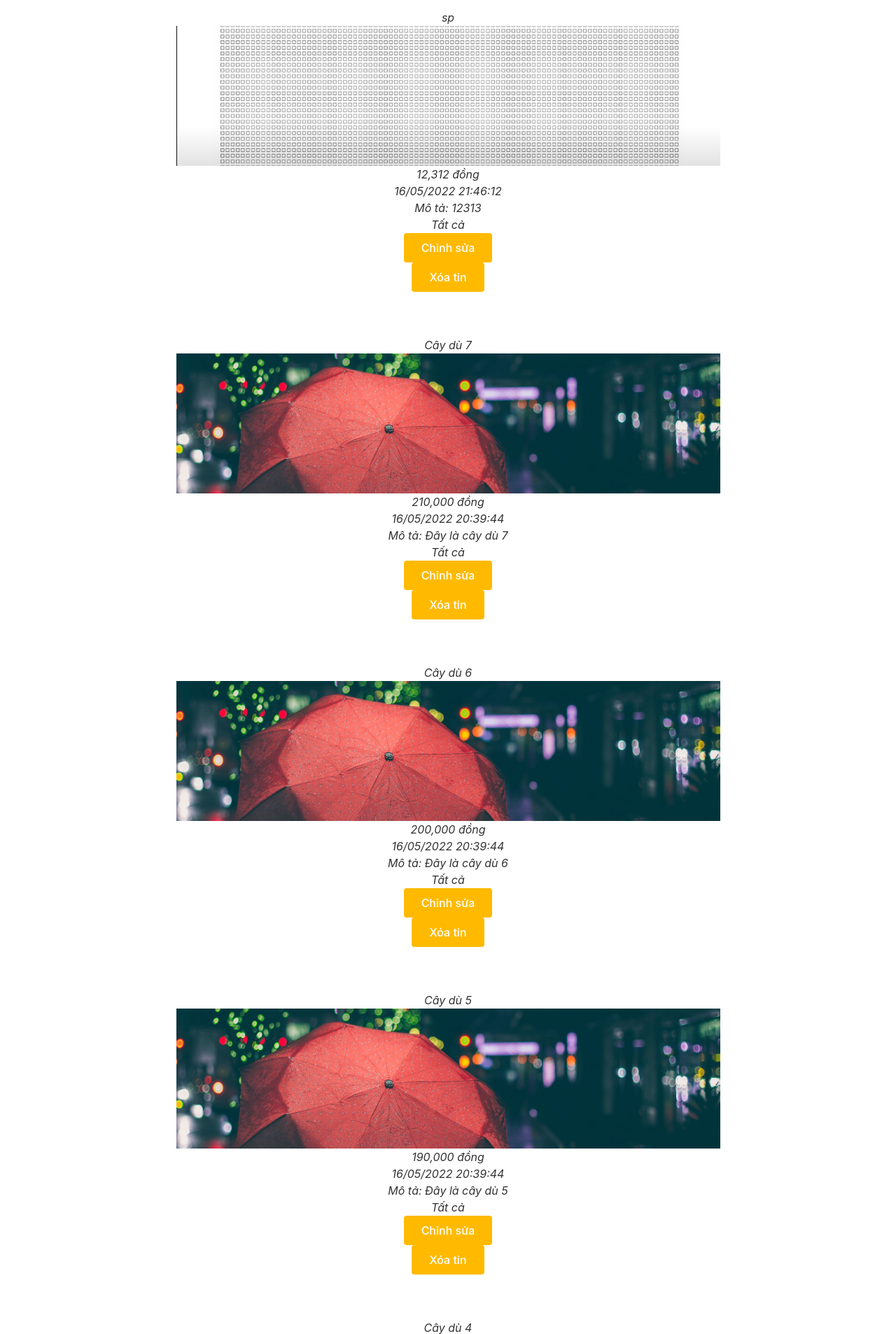
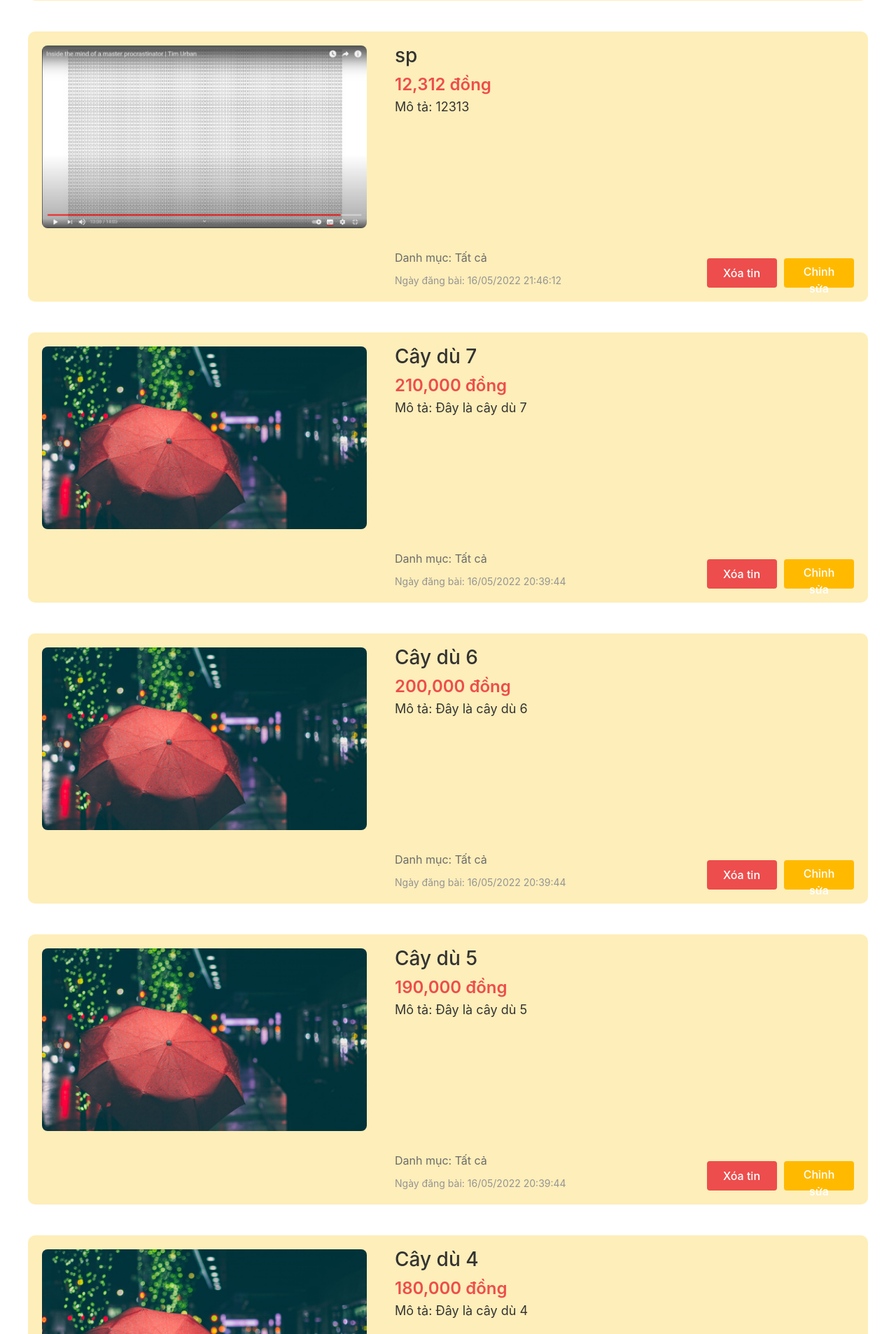
Before and after one commit to dangpham205/choHoiTot.com, a Flask app: a page that uses app/templates/profile/profile.html in a window 1280 px wide. Shown: the part 1353-3259 px from the top of the page at 70% size. Run offline with Flask 2, Linux system fonts and the light colour scheme; a user stored in the database is signed in; data comes from the database, SQL or seed files in the repository; both versions use the stored data as it was after the commit; parts of the project's set-up code (start-up, migrations or seed data) failed here and were passed over; some libraries are stand-ins or nearby versions.

Commit message:
Update UI

```diff
--- a/app/templates/includes/add_items_modals.html
+++ b/app/templates/includes/add_items_modals.html
@@ -43,9 +43,6 @@
             {{ addForm.submit(class="btn btn-lg btn-block") }}
           </form>
         </div>
-        <div class="modal-footer">
-
-        </div>
       </div>
     </div>
   </div>
--- a/app/templates/includes/delete_items_modals.html
+++ b/app/templates/includes/delete_items_modals.html
@@ -7,17 +7,17 @@
 <!-- Purchase Confirm -->
 <div class="modal fade" id="Modal-Delete-{{ product.id }}"
      tabindex="-1"
-     aria-labelledby="exampleModalLabel" aria-hidden="true">
+     aria-labelledby="exampleModalLabel" aria-hidden="true" style="color: #fff">
   <div class="modal-dialog">
     <div class="modal-content">
       <div class="modal-header">
         <h5 class="modal-title" id="ModalLabel">
           <!-- -->
-            Mua sản phẩm
+            Xóa sản phẩm
         </h5>
         <button type="button" class="close"
                 data-dismiss="modal" aria-label="Close">
-          <span aria-hidden="true" style="color: #333;">x</span>
+          <span aria-hidden="true" style="color: white;">x</span>
         </button>
       </div>
       <form method="POST" action="{{ url_for('main.purchase', product_id = product.id)}}">
@@ -28,13 +28,10 @@
           </h4>
           <br>
           <h6 class="text-center">
-            Bấm <b>Mua ngay</b> để mua sản phẩm này <br>
+            Bấm <b>Xóa</b> để mua sản phẩm này <br>
             <br>
-            <button type="submit" class="btn">Mua ngay</button>
+            <button type="submit" class="btn" style="padding: 6px 32px;">Xóa</button>
           </h6>
-        </div>
-        <div class="modal-footer">
-
         </div>
       </form>
     </div>
--- a/app/templates/includes/update_items_modals.html
+++ b/app/templates/includes/update_items_modals.html
@@ -6,7 +6,7 @@
   <!-- More Info -->
   <div class="modal fade" id="Modal-Update-{{ product.id }}"
        tabindex="-1"
-       aria-labelledby="exampleModalLabel" aria-hidden="true">
+       aria-labelledby="exampleModalLabel" aria-hidden="true" style="text-align: left; color: #fff;">
     <div class="modal-dialog">
       <div class="modal-content">
         <div class="modal-header">
@@ -36,17 +36,17 @@
             {{ form.file.label() }} :
             {{ form.file() }}
             <br>
+            <br>
             {{ form.category.label() }}
             {{ form.category(class="btn")}}
+
+            <br>
 
             <br>
 
             {{ form.submit(class="btn btn-lg btn-block mb-3") }}
           </form>
         </div>
-        <div class="modal-footer">
-
-        </div>
       </div>
     </div>
   </div>
--- a/app/templates/profile/change_avatar.html
+++ b/app/templates/profile/change_avatar.html
@@ -23,9 +23,9 @@
 
         <form method='POST' enctype='multipart/form-data'>
             {{ form.hidden_tag() }}
-            {{ form.file() }} <br>
+            {{ form.file(style="margin-left: 8%") }} <br>
             <br>
-            {{ form.submit(class="btn btn-m ") }}
+            {{ form.submit(class="btn btn-m", style="width:23%") }}
         </form>
     </div>
 
--- a/app/templates/profile/profile.html
+++ b/app/templates/profile/profile.html
@@ -38,7 +38,7 @@
                 {% endif %}
 
             </div>
-            <div class="profile-username mt-1">
+            <div class="profile-username">
                 @{{ user.user_name }}
             </div>
         </div>
@@ -47,7 +47,7 @@
             {% if user.bio %}
                 -- {{ user.bio }} --
             {% else %}
-                -- <i>Chưa có tiểu sử<i> --
+                -- <i>Chưa có tiểu sử</i> --
             {% endif %}
         </p>
 
@@ -78,35 +78,53 @@
             {{ user.user_email }}
         </div>
     </div>
-
-
-
 </div>
 
+<div>
+    <h3 style="color: #333333; text-align: center; margin-top: 80px; margin-bottom: 30px;">Các sản phẩm đang bán: </h3>
 
-{% for product in products %}
-    <div class="container mb-3 text-center" , style="color: #333333;">
-        {{ product.name }}
+    {% for product in products %}
+        <div style="display: flex; padding: 20px;" class="profile-item-card">
+            <div style="width: 40%;">
+                <img src="/static/product/{{ product.image }}" alt="product-img" style="width: 100%; border-radius: 8px;">
+            </div>
+
+            <div style="margin-left: 40px; text-align: left; flex:1;">
+                <div class="profile-item-name">
+                    {{ product.name }}
+                </div>
+
+                <div class="profile-item-price">
+                    {{ prettier_budget( product.price ) }} đồng
+                </div>
+
+                <div class="profile-item-desc">
+                    Mô tả: {{  product.description }}
+                </div>
+
+                <div class="profile-item-cate">
+                    Danh mục: {{ product.category }}
+                </div>
+
+                <div class="profile-item-date">
+                    Ngày đăng bài: {{ product.date }}
+                </div>
+            </div>
+
+            <div class="profile-btn-wrapper">
+
+                {% include 'includes/delete_items_modals.html'   %}
+                <button class="btn btn-close profile-close-btn" data-toggle="modal" data-target="#Modal-Delete-{{ product.id }}" style="padding: 8px 10px;">Xóa tin</button>
+
+                {% include 'includes/update_items_modals.html'   %}
+                <button class="btn profile-edit-btn" data-toggle="modal" data-target="#Modal-Update-{{ product.id }}">Chỉnh sửa</button>
+            </div>
+
+        </div>
+
         <br>
-        <img src="/static/product/{{ product.image }}" alt="product-img" width="200px" height="200px" style="object-fit: cover; width: 70%;">
-        <br>
-        {{ prettier_budget( product.price ) }} đồng
-        <br>
-        {{ product.date }}
-        <br>
-        Mô tả: {{  product.description }}
-        <br>
-        {{ product.category }}
-        <br>
-        {% include 'includes/update_items_modals.html'   %}
-        <button class="btn" data-toggle="modal" data-target="#Modal-Update-{{ product.id }}" style="padding: 8px 24px;">Chỉnh sửa</button>
-        <br>
-        {% include 'includes/delete_items_modals.html'   %}
-        <button class="btn" data-toggle="modal" data-target="#Modal-Delete-{{ product.id }}" style="padding: 8px 24px;">Xóa tin</button>
-    </div>
-
-    <br><br>
-{% endfor %}
-
+        <!-- <div style="width: 40%; height: 1px; background-color:#ccc; margin: auto; margin-top: 40px; margin-bottom: 40px;"></div> -->
+    {% endfor %}
+</div>
 
 {% endblock %}
--- a/static/main.css
+++ b/static/main.css
@@ -37,6 +37,9 @@ body {
     background-color: #ef6666;
 }
 
+.btn-close {
+    background-color: #ed4d4d;
+}
 
 #table {
     background-color: #ffba00;
@@ -108,7 +111,7 @@ body {
 
 .profile-username {
     font-style: italic;
-    margin-top: -10px;
+    margin-top: -4px;
     margin-bottom: 12px;
     font-size: 14px;
     color: #949494;
@@ -117,6 +120,64 @@ body {
 .profile-bio {
     color: #545454;
     flex: 1;
+}
+
+.profile-item-card {
+    position: relative;
+    color: #333333;
+    margin: auto;
+    text-align: center;
+    width: 1200px;
+    margin-bottom: 20px;
+    background-color: #feeeb9;
+    border-radius: 10px;
+}
+
+.profile-item-name {
+    font-size: 28px;
+    font-weight: 500;
+    line-height: 28px;
+}
+
+.profile-item-price {
+    font-size: 24px;
+    font-weight: 600;
+    color: #ed4d4d;
+    margin-top: 10px;
+}
+
+.profile-item-date {
+    margin-top: 10px;
+    font-size: 14px;
+    color: #949494;
+
+}
+
+.profile-item-desc {
+    font-size: 18px;
+}
+
+.profile-item-cate {
+    margin-top: 190px;
+    color: #6b6b6b;
+    font-size: 16px;
+}
+
+.profile-btn-wrapper {
+    display: block;
+    position: absolute;
+    bottom: 10px;
+    right: 20px;
+}
+
+.profile-edit-btn, .profile-close-btn{
+    width: 100px;
+    height: 42px;
+    margin-bottom: 10px;
+}
+
+.profile-edit-btn {
+    margin-left: 6px;
 }
 
 /* IBanking page */
```
Also changed, not shown: app/templates/includes/purchase_items_modals.html (+3 -6 lines), app/endterm.db, static/avatar/5.jpeg (added).
